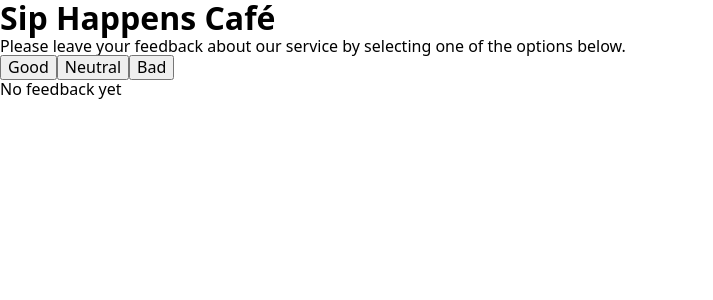
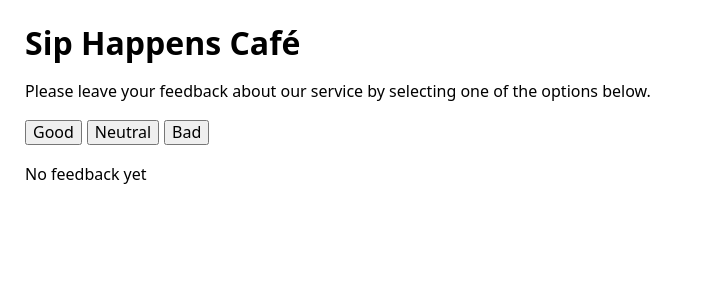
Before and after one commit to NatalySheludko/goit-react-hw-02, a React (Vite) app: page / in a window 1280 px wide. Shown: the top 300 px of the page, without its empty margins (0-713 px from the left). Built offline with nearby package versions, Linux system fonts and the light colour scheme.

Commit message:
add styles

```diff
--- a/src/components/App/App.jsx
+++ b/src/components/App/App.jsx
@@ -1,7 +1,7 @@
 import Description from "../Description/Description";
 import Options from "../Options/Options";
 import Feedback from "../Feedback/Feedback";
-//import css from "../App/App.module.css";
+import css from "../App/App.module.css";
 import { useState } from "react";
 import Notification from "../Nitification/Notification";
 
@@ -32,7 +32,8 @@ export default function App() {
 	const positiveFeedback = Math.round((clicks.good / totalFeedback) * 100);
 
   return (
-    <div>
+		<div className={css.app}>
+
       <Description />
 
       <Options
@@ -43,7 +44,8 @@ export default function App() {
 
       <div>
 				{!totalFeedback ? <Notification /> : <Feedback value={clicks} total={totalFeedback } percentFeedback={positiveFeedback} />}
-      </div>
+			</div>
+
     </div>
   );
 }
--- a/src/components/App/App.module.css
+++ b/src/components/App/App.module.css
@@ -0,0 +1,3 @@
+.app {
+	padding: 25px 25px;
+}
--- a/src/components/Description/Description.jsx
+++ b/src/components/Description/Description.jsx
@@ -1,10 +1,10 @@
-//import css from "../Description/Description.module.css";
+import css from "../Description/Description.module.css";
 
 export default function Description() {
 
 	return (
-    <div>
-      <h1>Sip Happens Café</h1>
+    <div className={css.description}>
+      <h1 className={css.title}>Sip Happens Café</h1>
       <p>
         Please leave your feedback about our service by selecting one of the
         options below.
--- a/src/components/Description/Description.module.css
+++ b/src/components/Description/Description.module.css
@@ -0,0 +1,4 @@
+.description,
+.title {
+  margin-bottom: 20px;
+}
--- a/src/components/Feedback/Feedback.jsx
+++ b/src/components/Feedback/Feedback.jsx
@@ -1,8 +1,8 @@
-//import css from "../Feedback/Feedback.module.css";
+import css from "../Feedback/Feedback.module.css";
 
 export default function Feedback({ value, total, percentFeedback }) {
   return (
-    <div>
+    <div className={css.feedback}>
       <p>Good:{value.good}</p>
       <p>Neutral:{value.neutral}</p>
       <p>Bad:{value.bad}</p>
--- a/src/components/Feedback/Feedback.module.css
+++ b/src/components/Feedback/Feedback.module.css
@@ -0,0 +1,3 @@
+.feedback p {
+  margin-bottom: 10px;
+}
--- a/src/components/Options/Options.jsx
+++ b/src/components/Options/Options.jsx
@@ -1,8 +1,8 @@
-//import css from "../Options/Options.module.css";
+import css from "../Options/Options.module.css";
 
 export default function Options({ onUpdate, showResetBtn, onReset }) {
   return (
-    <div>
+    <div className={css.options}>
       <button onClick={() => onUpdate("good")}>Good</button>
       <button onClick={() => onUpdate("neutral")}>Neutral</button>
       <button onClick={() => onUpdate("bad")}>Bad</button>
--- a/src/components/Options/Options.module.css
+++ b/src/components/Options/Options.module.css
@@ -0,0 +1,7 @@
+.options {
+  margin-bottom: 20px;
+}
+
+.options button {
+  margin-right: 5px;
+}
```
